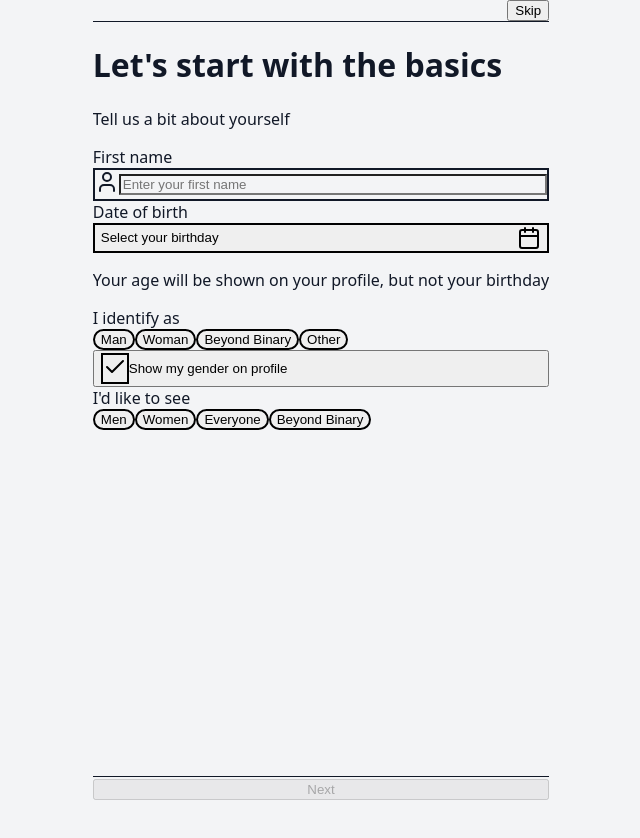
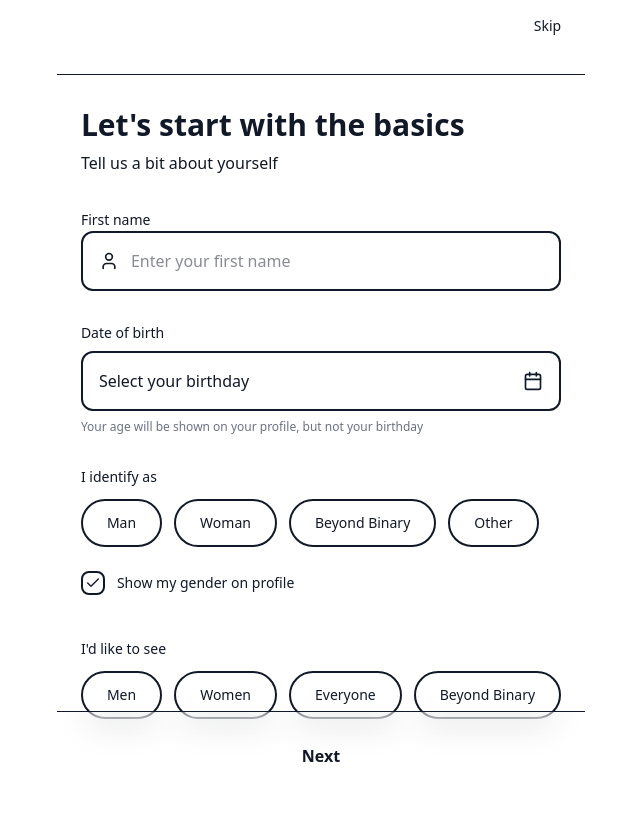
Before and after one commit to devzh083/dating-webapp, a React (Vite) app in the folder front-end/: page /onboarding in a window 1280 px wide. Shown: the whole page, without its empty margins (319-959 px from the left). Before the commit the page ends 800 px from the top, so only its background shows below. Built offline with nearby package versions, Linux system fonts and the light colour scheme; no server answers; sample sign-in values are in the browser's storage.

Commit message:
Made some changes in profile to render the css

```diff
--- a/front-end/src/components/onboarding/ProgressBar.tsx
+++ b/front-end/src/components/onboarding/ProgressBar.tsx
@@ -11,7 +11,7 @@ export const ProgressBar = ({ currentStep, totalSteps }: ProgressBarProps) => {
   return (
     <div className="w-full h-1.5 bg-progress rounded-full overflow-hidden">
       <motion.div
-        className="h-full gradient-primary rounded-full"
+        className="h-full bg-progress-fill rounded-full"
         initial={{ width: 0 }}
         animate={{ width: `${progress}%` }}
         transition={{ duration: 0.4, ease: "easeOut" }}
--- a/front-end/src/components/onboarding/steps/Step1BasicInfo.tsx
+++ b/front-end/src/components/onboarding/steps/Step1BasicInfo.tsx
@@ -4,6 +4,7 @@ import { DatePicker } from "../DatePicker";
 import { PillButton } from "../PillButton";
 import { CheckboxField } from "../CheckboxField";
 import { User } from "lucide-react";
+
 
 interface Step1Props {
   data: {
@@ -19,8 +20,10 @@ interface Step1Props {
   onSkip: () => void;
 }
 
+
 const genderOptions = ["Man", "Woman", "Beyond Binary", "Other"];
 const interestOptions = ["Men", "Women", "Everyone", "Beyond Binary"];
+
 
 export const Step1BasicInfo = ({
   data,
@@ -38,7 +41,9 @@ export const Step1BasicInfo = ({
     }
   };
 
+
   const canProceed = data.firstName.trim() !== "" && data.dateOfBirth && data.gender;
+
 
   return (
     <StepLayout
@@ -62,23 +67,25 @@ export const Step1BasicInfo = ({
           icon={<User className="w-5 h-5" />}
         />
 
+
         {/* Date of Birth */}
         <div className="space-y-2">
-          <label className="text-sm font-medium text-foreground">
+          <label className="block text-sm font-medium text-gray-900">
             Date of birth
           </label>
           <DatePicker
             value={data.dateOfBirth}
             onChange={(dateOfBirth) => onChange({ ...data, dateOfBirth })}
           />
-          <p className="text-xs text-muted-foreground mt-2">
+          <p className="text-xs text-gray-500 mt-2">
             Your age will be shown on your profile, but not your birthday
           </p>
         </div>
 
+
         {/* Gender */}
         <div className="space-y-3">
-          <label className="text-sm font-medium text-foreground">
+          <label className="block text-sm font-medium text-gray-900">
             I identify as
           </label>
           <div className="flex flex-wrap gap-3">
@@ -98,9 +105,10 @@ export const Step1BasicInfo = ({
           />
         </div>
 
+
         {/* Interested In */}
         <div className="space-y-3">
-          <label className="text-sm font-medium text-foreground">
+          <label className="block text-sm font-medium text-gray-900">
             I'd like to see
           </label>
           <div className="flex flex-wrap gap-3">
@@ -119,4 +127,5 @@ export const Step1BasicInfo = ({
   );
 };
 
+
 export default Step1BasicInfo;
--- a/front-end/src/index.css
+++ b/front-end/src/index.css
@@ -1,6 +1,6 @@
-@tailwind base;
-@tailwind components;
-@tailwind utilities;
+
+@import "tailwindcss";
+
 
 :root {
   font-family: system-ui, -apple-system, BlinkMacSystemFont, "Inter", sans-serif;
```
